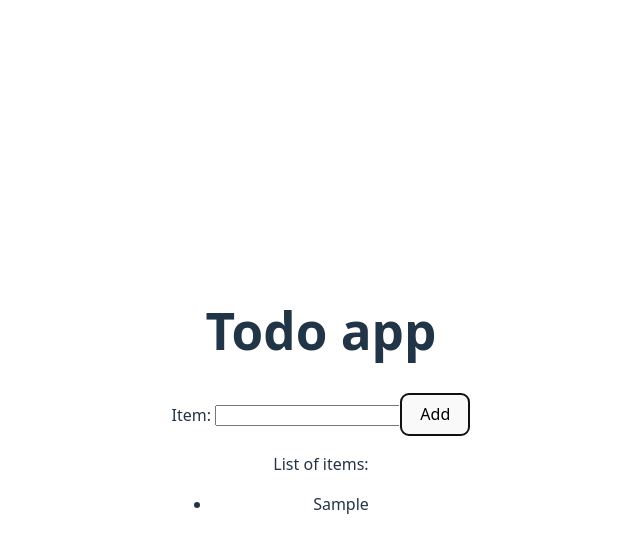
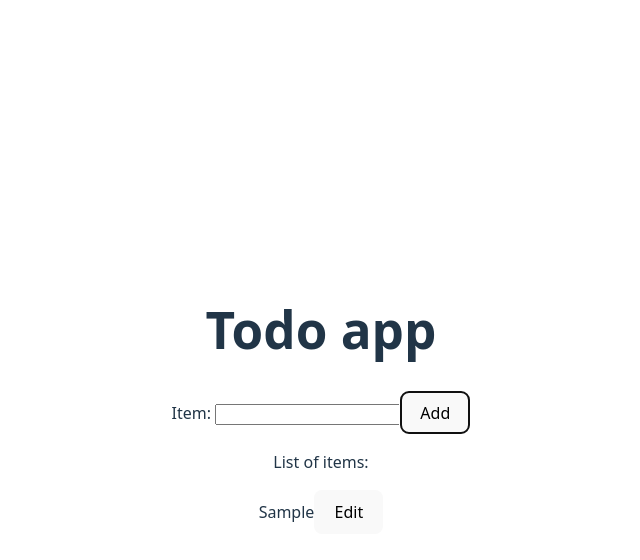
Before and after one commit to klihonga11/my-todo-app, a React (Vite) app: page / in a window 1280 px wide. Both pictures are taken after typing "Sample" into the empty fields and a click on the button "Add". Shown: the top 560 px of the page, without its empty margins (319-959 px from the left). Built offline with nearby package versions, Linux system fonts and the light colour scheme.

Commit message:
edit list item

```diff
--- a/src/components/TodoList.tsx
+++ b/src/components/TodoList.tsx
@@ -1,3 +1,5 @@
+import { useState } from "react";
+
 type TodoListProps = {
     listItems: string[]
 }
@@ -6,11 +8,34 @@ function TodoList({ listItems }: TodoListProps) {
     return(
         <>
             <p>List of items: </p>
-            <ul>
-               {listItems.map((item,index) => <li key={index}>{item}</li>)}
-            </ul>
+            {listItems.map((item,index) => <ListItem key={index} item={item}/>)}
         </>
     )
 }
 
+type ListItemProps = {
+    item: string
+}
+
+function ListItem({item}: ListItemProps) {
+    const [editMode,setEditMode] = useState<boolean>(false);
+    const [editItem, setEditItem] = useState<string>(item);
+
+    if(editMode) {
+        return (
+            <div>
+                <input id="inputEdit" value={editItem} onChange={(e) => setEditItem(e.target.value)}></input>
+                <button onClick={() => setEditMode(false)}>Save</button>
+            </div>
+        )
+    }
+
+    return (
+        <div>
+            <span>{editItem}</span>
+            <button onClick={() => setEditMode(true)}>Edit</button>
+        </div>
+    )
+}
+
 export default TodoList;
```
